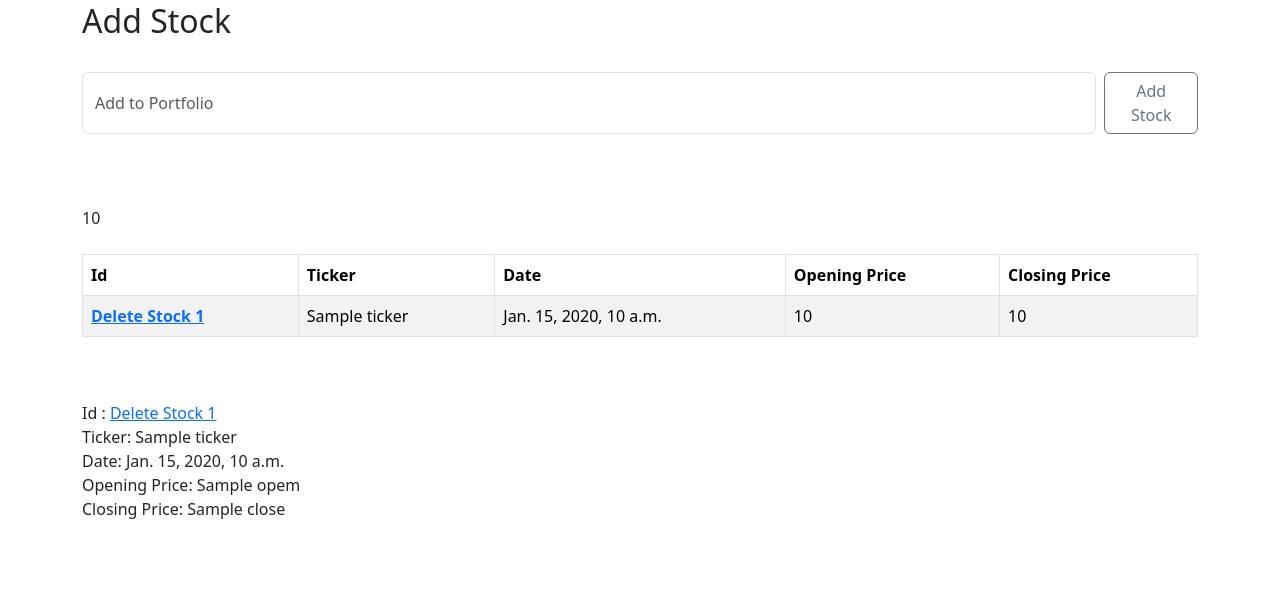
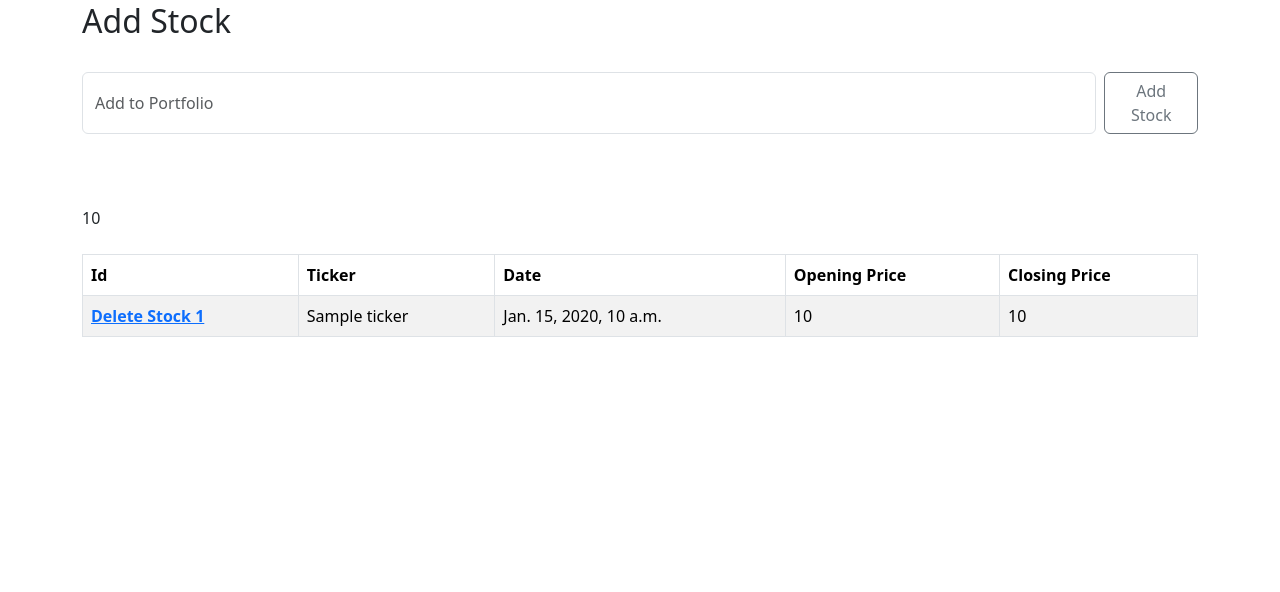
Before and after one commit to FrancisChung/udemy-django-stock, a Django app: template quotes/templates/add_stock.html in a window 1280 px wide. Shown: the part 102-694 px from the top of the page. Run offline with Django 5.2, Linux system fonts and the light colour scheme; the template is opened without the code that fills it: most values are stand-ins (such as "Sample title", 1, 10 or a date in 2020).

Commit message:
Removing output code

```diff
--- a/quotes/templates/add_stock.html
+++ b/quotes/templates/add_stock.html
@@ -54,15 +54,6 @@
             </table>
             <br />
             <br />
-            {% for item in db %}
-                Id : <a href="{% url 'delete' item.id %}">Delete Stock {{ item.id }}</a><br />
-                Ticker: {{ item.ticker }}<br/>
-                Date: {{item.date}}<br />
-                Opening Price: {{ item.opem }}<br />
-                Closing Price: {{ item.close }}<br />
-                <br />
-                <br />
-            {%  endfor %}
         {% endif %}
     {% endif %}
     <br />
```
